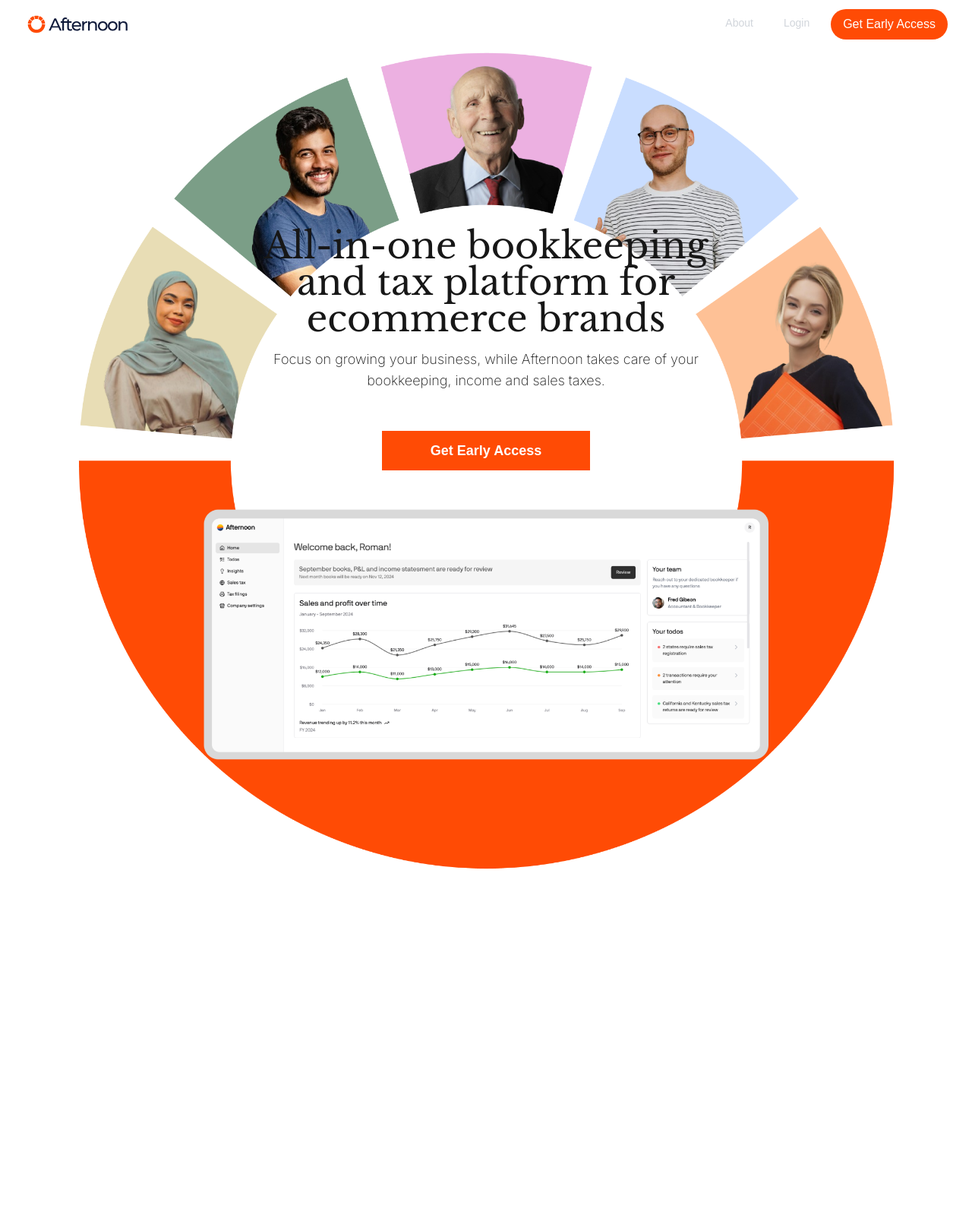
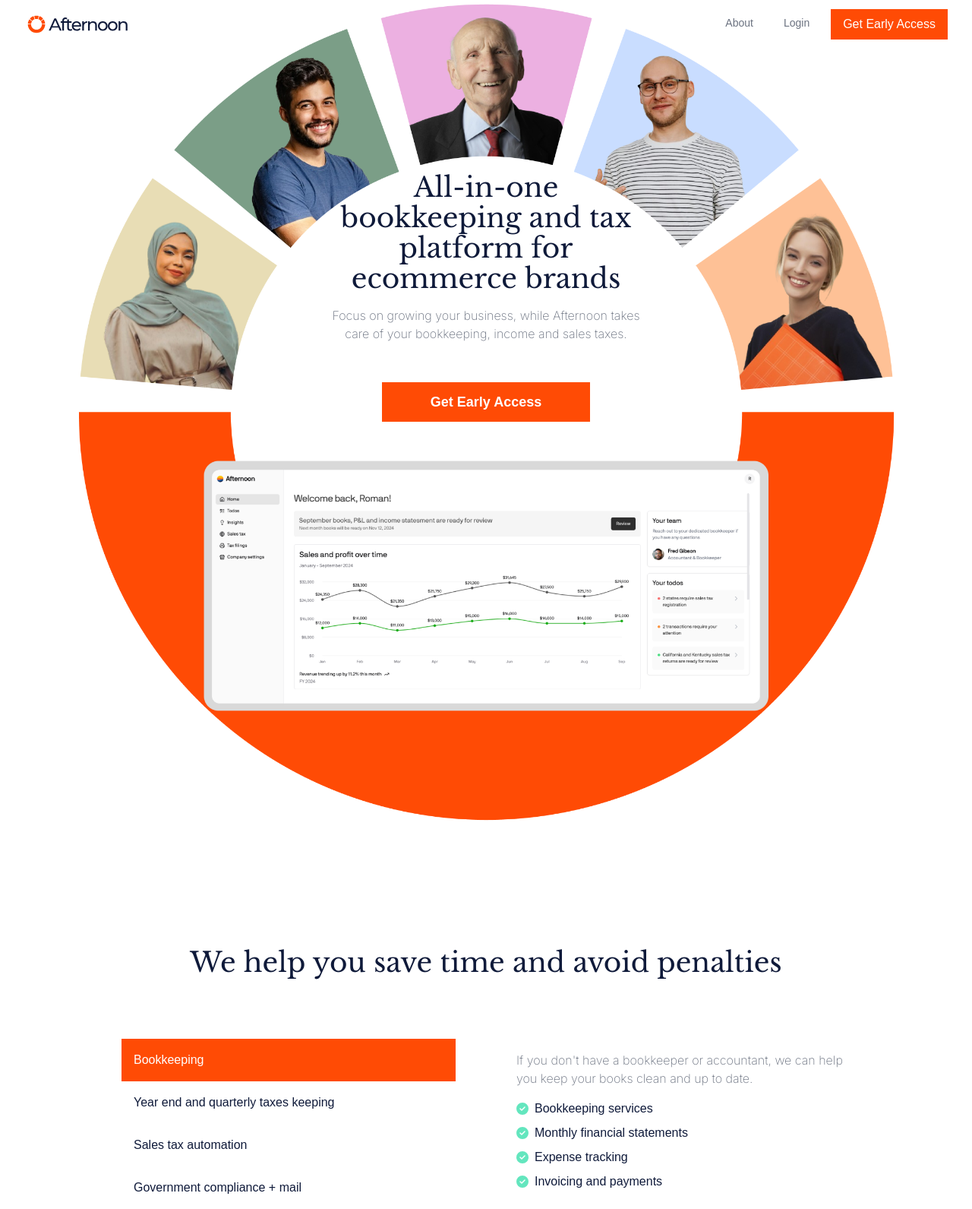
Before and after one commit to shivam-chandrayan/afternoon-landing-page, a Next.js app: page / in a window 1280 px wide. Shown: the whole page at 76% size. Before the commit the page ends 1151 px from the top, so only its background shows below. Built offline with nearby package versions, Linux system fonts and the light colour scheme.

Commit message:
add feature section

```diff
--- a/src/app/page.tsx
+++ b/src/app/page.tsx
@@ -1,3 +1,4 @@
+import Features from "@/components/Features";
 import NavBar from "@/components/Navbar";
 import Image from "next/image";
 
@@ -8,11 +9,11 @@
       <div className="hero-bg-graphic px-20 relative w-full">
         <img src="/hero-bg-graphic.png" alt="" className="w-full" />
         <div className="absolute top-0 left-0 h-1/2 w-full flex items-end justify-center text-center">
-          <div className="w-1/2">
-            <h1 className="text-5xl">
+          <div className="w-1/3">
+            <h1 className="text-4xl text-font-primary">
               All-in-one bookkeeping and tax platform for ecommerce brands
             </h1>
-            <p className="text-lg mt-4">
+            <p className="text-md mt-4 text-font-secondary">
               Focus on growing your business, while Afternoon takes care of your
               bookkeeping, income and sales taxes.
             </p>
@@ -27,6 +28,8 @@
           </div>
         </div>
       </div>
+
+      <Features />
     </div>
   );
 }
--- /dev/null
+++ b/src/components/Features.tsx
@@ -0,0 +1,100 @@
+"use client";
+
+import { useState } from "react";
+
+const featuresList = [
+  {
+    title: "Bookkeeping",
+    desc: "If you don't have a bookkeeper or accountant, we can help you keep your books clean and up to date.",
+    highlights: [
+      "Bookkeeping services",
+      "Monthly financial statements",
+      "Expense tracking",
+      "Invoicing and payments",
+    ],
+  },
+  {
+    title: "Year end and quarterly taxes keeping",
+    desc: "If you don't work with CPA we can help you file your year end and quarterly taxes.",
+    highlights: [
+      "Year-end tax filing",
+      "Quarterly estimated tax calculations",
+      "Tax deduction optimization",
+      "Audit support",
+    ],
+  },
+  {
+    title: "Sales tax automation",
+    desc: "Calculate, file, and remit sales tax in all US states automatically.",
+    highlights: [
+      "Nexus monitoring",
+      "Support for all 50 US States",
+      "Annual, quarterly or monthly filings",
+      "Audit support",
+    ],
+  },
+  {
+    title: "Government compliance + mail",
+    desc: "Automate goverment communication and filings.",
+    highlights: [
+      "Compliance calendar with all key dates",
+      "LLC Renewals",
+      "Annual reports with states",
+      "No more missed snail mail",
+    ],
+  },
+];
+
+const activeFeatureStyles = `
+    bg-primary text-white
+`;
+
+const Features = () => {
+  const [activeFeatureIndex, setActiveFeatureIndex] = useState(0);
+
+  const handleClick = (index: number) => {
+    setActiveFeatureIndex(index);
+  };
+
+  return (
+    <div className="features-section mx-40 mt-40">
+      <h1 className="text-4xl text-center text-font-primary">
+        We help you save time and avoid penalties
+      </h1>
+      <div className="grid grid-cols-2 gap-20 text-font-primary mt-20">
+        <div>
+          {featuresList.map((feature, index) => (
+            <div
+              className={`p-4 cursor-pointer ${
+                activeFeatureIndex === index ? activeFeatureStyles : null
+              }`}
+              onClick={() => handleClick(index)}
+              key={index}
+            >
+              {feature.title}
+            </div>
+          ))}
+        </div>
+        <div className="flex items-center">
+          <div>
+            <p className="mb-4 text-font-secondary">
+              {featuresList[activeFeatureIndex].desc}
+            </p>
+            <div className="text-font-primary">
+              {featuresList[activeFeatureIndex].highlights.map((h, i) => (
+                <div className="flex mb-2 gap-2">
+                  {/* <div> */}
+                  <img className="w-4" src="/circle-check-solid.svg" alt="" />
+                  {/* </div> */}
+                  <div>{h}</div>
+                </div>
+              ))}
+            </div>
+          </div>
+        </div>
+      </div>
+    </div>
+  );
+};
+
+export default Features;
--- a/src/components/Navbar.tsx
+++ b/src/components/Navbar.tsx
@@ -9,8 +9,8 @@
   };
 
   return (
-    <nav className="sticky">
-      <div className="mx-auto max-w-7xl px-2 sm:px-6 lg:px-8">
+    <nav className="fixed w-screen z-50">
+      <div className="px-2 sm:px-6 lg:px-8">
         <div className="relative flex h-16 items-center justify-between">
           <div className="absolute inset-y-0 left-0 flex items-center sm:hidden">
             {/* <!-- Mobile menu button--> */}
@@ -77,20 +77,20 @@
               <div className="flex space-x-4">
                 <a
                   href="#"
-                  className="rounded-md px-3 py-2 text-sm font-medium text-gray-300 hover:bg-gray-700 hover:text-white"
+                  className="rounded-md px-3 py-2 text-sm font-medium text-font-secondary hover:underline"
                 >
                   About
                 </a>
                 <a
                   href="#"
-                  className="rounded-md px-3 py-2 text-sm font-medium text-gray-300 hover:bg-gray-700 hover:text-white"
+                  className="rounded-md px-3 py-2 text-sm font-medium text-font-secondary hover:underline"
                 >
                   Login
                 </a>
                 {/* CTA Button */}
                 <a
                   href="#signup"
-                  className="px-4 py-2 text-white bg-primary rounded-full hover:bg-primary-dark"
+                  className="px-4 py-2 text-white bg-primary hover:bg-primary-dark"
                 >
                   Get Early Access
                 </a>
--- a/tailwind.config.ts
+++ b/tailwind.config.ts
@@ -12,7 +12,7 @@
         background: "var(--background)",
         foreground: "var(--foreground)",
         primary: "#ff4b05",
-        textColor: {
+        font: {
           primary: "#0F1A3A",
           secondary: "#6B7280",
         },
```
Also changed, not shown: public/circle-check-solid.svg (added).
